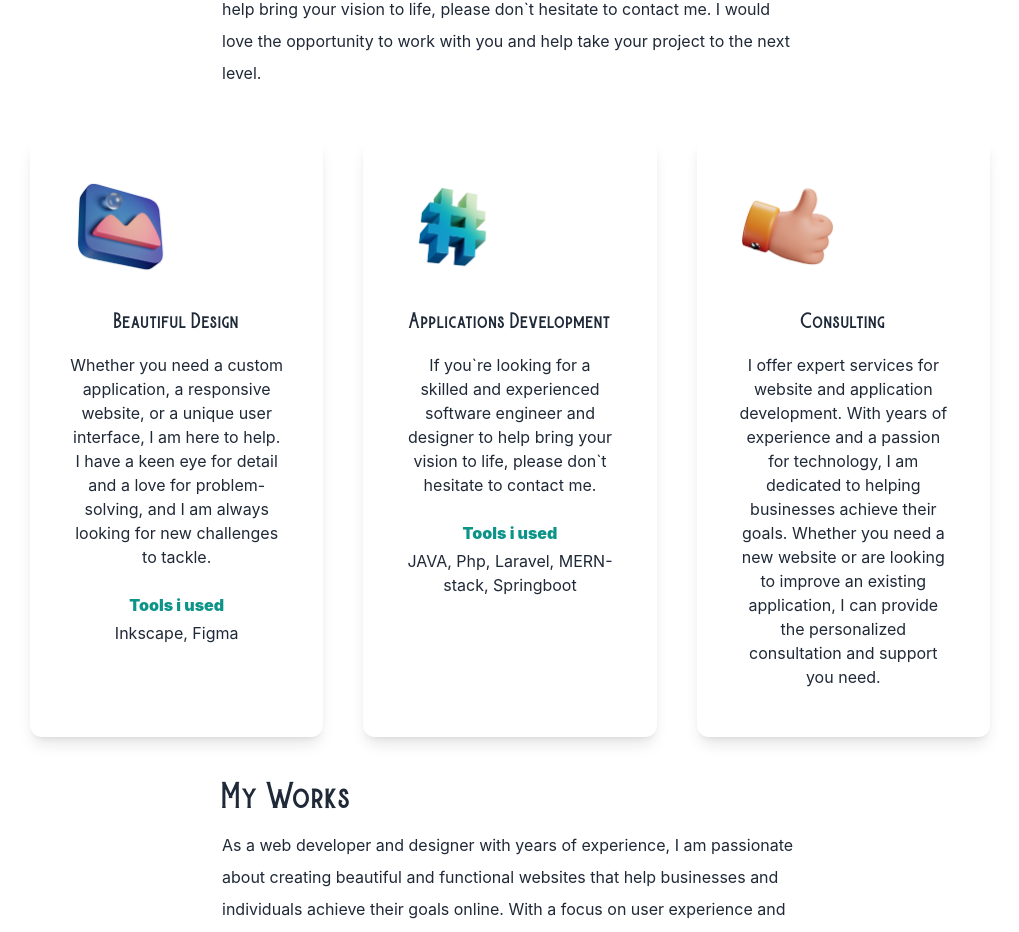
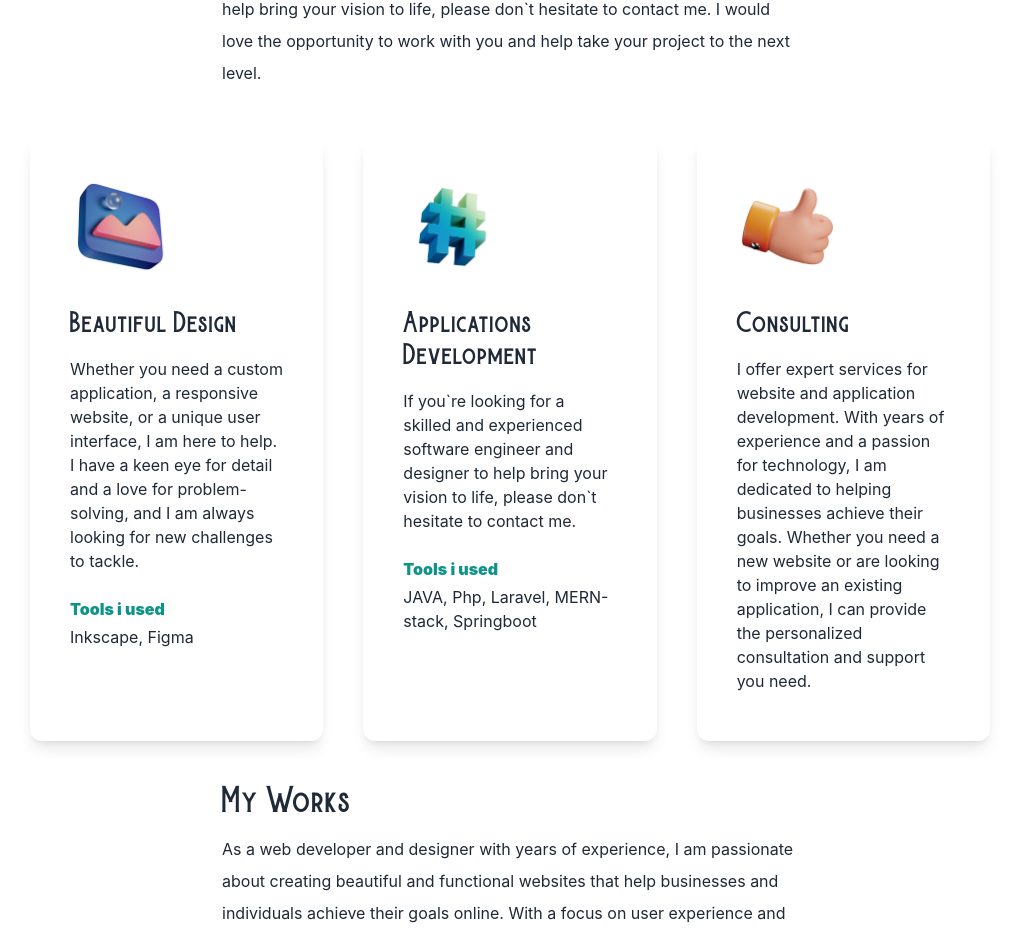
Before and after one commit to kyusufm/kyusufm.github.io, a Next.js app: page / in a window 1280 px wide. Shown: the part 1511-2443 px from the top of the page, without its empty margins (130-1149 px from the left). Built offline with nearby package versions, Linux system fonts and the light colour scheme.

Commit message:
change alignment, upsize heading font.

```diff
--- a/pages/index.tsx
+++ b/pages/index.tsx
@@ -91,17 +91,17 @@ export default function Home() {
             </p>
           </div>
           <div className="lg:flex gap-10 justify-center">
-            <div className="text-center shadow-lg p-10 rounded-xl my-10 text-gray-800 basis-1/3 dark:shadow-teal-600 dark:text-teal-50" >
+            <div className=" shadow-lg p-10 rounded-xl my-10 text-gray-800 basis-1/3 dark:shadow-teal-600 dark:text-teal-50" >
               <Image src={design} width={100} height={100} alt={''} />
-              <h3 className="text-lg font-medium pt-8 pb-2 font-burtons">Beautiful Design</h3>
+              <h3 className="text-2xl pt-8 pb-2 font-burtons">Beautiful Design</h3>
               <p className="py-2">Whether you need a custom application, a responsive website, or a unique user interface, I am here to help. I have a keen eye for detail and a love for problem-solving, and I am always looking for new challenges to tackle.</p>
               <h4 className="pt-4 text-teal-600 font-black">Tools i used</h4>
               <p className="py-1">Inkscape, Figma</p>
             </div>
 
-            <div className="text-center shadow-lg p-10 rounded-xl my-10 basis-1/3 dark:shadow-teal-600 dark:text-teal-50" >
+            <div className=" shadow-lg p-10 rounded-xl my-10 basis-1/3 dark:shadow-teal-600 dark:text-teal-50" >
               <Image src={code} width={100} height={100} alt={''} />
-              <h3 className="text-lg font-medium pt-8 pb-2 font-burtons">Applications Development</h3>
+              <h3 className="text-2xl pt-8 pb-2 font-burtons">Applications Development</h3>
               <p className="py-2">If you`re looking for a skilled and experienced software engineer and designer to help bring your vision to life, please don`t hesitate to contact me.</p>
               <h4 className="pt-4 text-teal-600 font-black">Tools i used</h4>
               <p className="text-gray-800 py-1">
@@ -109,10 +109,10 @@ export default function Home() {
               </p>
             </div>
 
-            <div className="text-center shadow-lg p-10 rounded-xl my-10 basis-1/3 dark:shadow-teal-600 dark:text-teal-50"  >
+            <div className=" shadow-lg p-10 rounded-xl my-10 basis-1/3 dark:shadow-teal-600 dark:text-teal-50"  >
               <Image src={consulting} width={100} height={100} alt={''} />
 
-              <h3 className="text-lg font-medium pt-8 pb-2 font-burtons">Consulting</h3>
+              <h3 className="text-2xl pt-8 pb-2 font-burtons">Consulting</h3>
               <p className="py-2">I offer expert services for website and application development. With years of experience and a passion for technology, I am dedicated to helping businesses achieve their goals. Whether you need a new website or are looking to improve an existing application, I can provide the personalized consultation and support you need.</p>
 
             </div>
```
